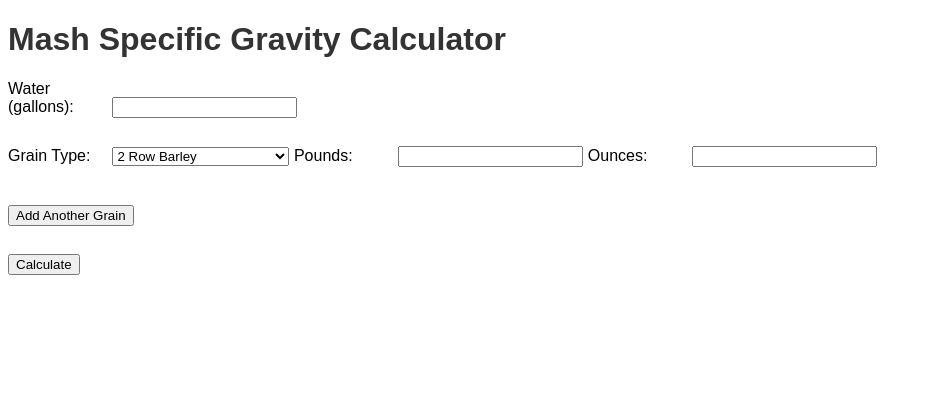
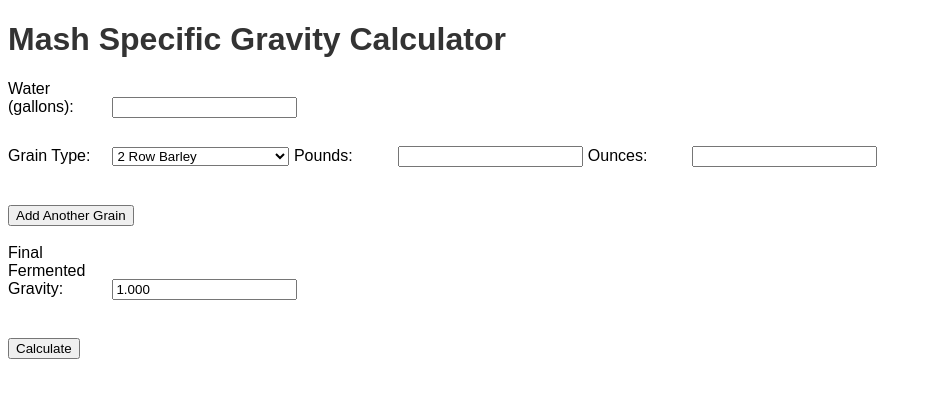
Before and after one commit to fjehlik/distillery-assistant, a FastAPI app: page / in a window 1280 px wide. Shown: the top 398 px of the page, without its empty margins (0-932 px from the left). Run offline with FastAPI, Linux system fonts and the light colour scheme.

Commit message:
update to include max and typical abv after fermentation

```diff
--- a/main.py
+++ b/main.py
@@ -47,7 +47,8 @@ async def submit_form(
     water_gallons: float = Form(...),
     grain_types: List[str] = Form(...),
     pounds: List[float] = Form(...),
-    ounces: List[float] = Form(...)
+    ounces: List[float] = Form(...),
+    final_fermented_gravity: float = Form(default=1.000)
 ):
     grain_quantities = {
         grain_types[i]: pounds[i] + (ounces[i] / 16.0) for i in range(len(grain_types))
@@ -61,9 +62,15 @@ async def submit_form(
         (grain_ppg[grain]["Typical PPG"] * qty) / water_gallons for grain, qty in grain_quantities.items() if grain_ppg[grain]["Typical PPG"]
     ) / 1000 + 1
 
-    # Format specific gravity values to 3 significant digits
+    # Calculate fermented ABV values
+    max_fermented_abv = (max_specific_gravity - final_fermented_gravity) * 131.25
+    typical_fermented_abv = (typical_specific_gravity - final_fermented_gravity) * 131.25
+
+    # Format specific gravity and ABV values to 3 significant digits
     max_specific_gravity = f"{max_specific_gravity:.3f}"
     typical_specific_gravity = f"{typical_specific_gravity:.3f}"
+    max_fermented_abv = f"{max_fermented_abv:.2f}"
+    typical_fermented_abv = f"{typical_fermented_abv:.2f}"
 
     return templates.TemplateResponse(
         "index.html",
@@ -73,6 +80,8 @@ async def submit_form(
             "grain_quantities": grain_quantities,
             "max_specific_gravity": max_specific_gravity,
             "typical_specific_gravity": typical_specific_gravity,
+            "max_fermented_abv": max_fermented_abv,
+            "typical_fermented_abv": typical_fermented_abv,
             "grain_ppg": grain_ppg
         }
     )
--- a/templates/index.html
+++ b/templates/index.html
@@ -28,6 +28,10 @@
 
         <button type="button" onclick="addGrain()">Add Another Grain</button>
         <br><br>
+
+        <label for="final_fermented_gravity">Final Fermented Gravity:</label>
+        <input type="number" id="final_fermented_gravity" name="final_fermented_gravity" value="1.000" step="0.001"><br><br>
+
         <button type="submit">Calculate</button>
     </form>
 
@@ -41,6 +45,8 @@
     </ul>
     <p><strong>Max Specific Gravity:</strong> {{ max_specific_gravity }}</p>
     <p><strong>Typical Specific Gravity:</strong> {{ typical_specific_gravity }}</p>
+    <p><strong>Max Fermented ABV:</strong> {{ max_fermented_abv }}%</p>
+    <p><strong>Typical Fermented ABV:</strong> {{ typical_fermented_abv }}%</p>
     {% endif %}
 
     <script>
```
